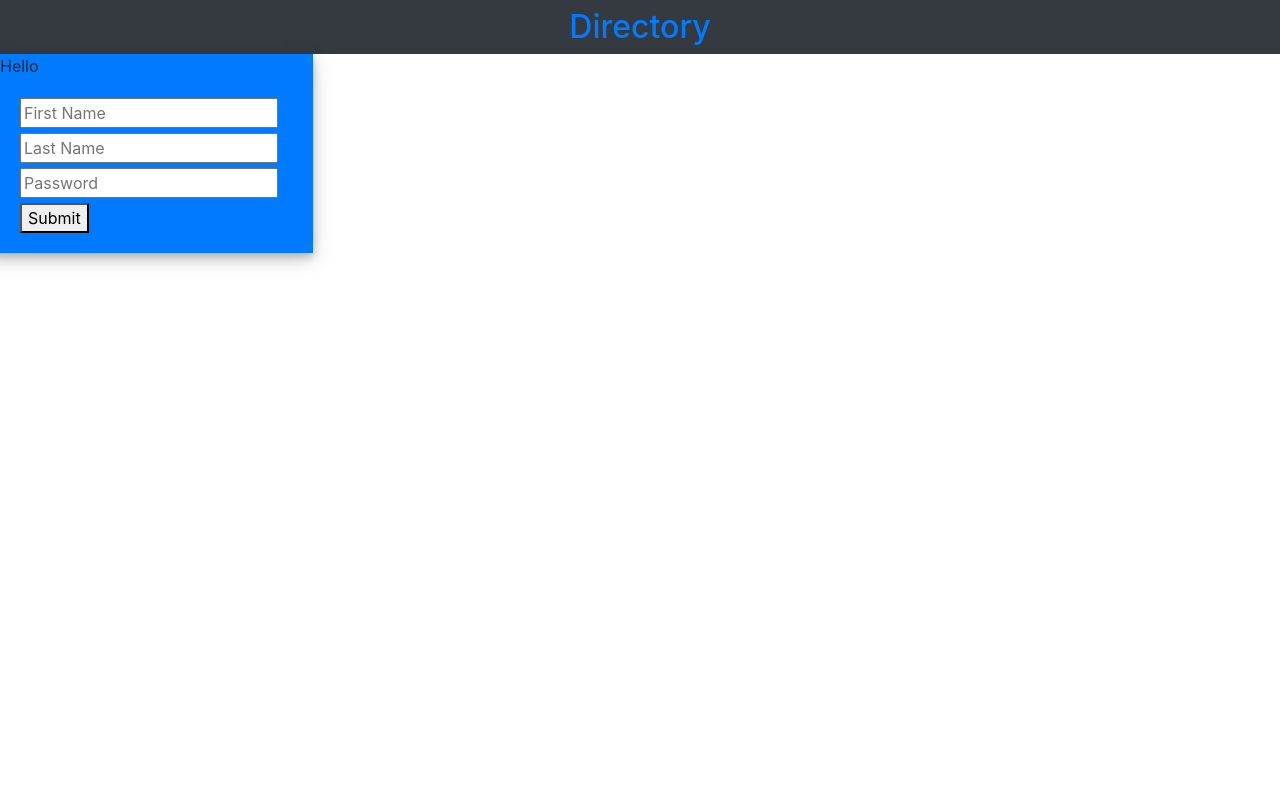
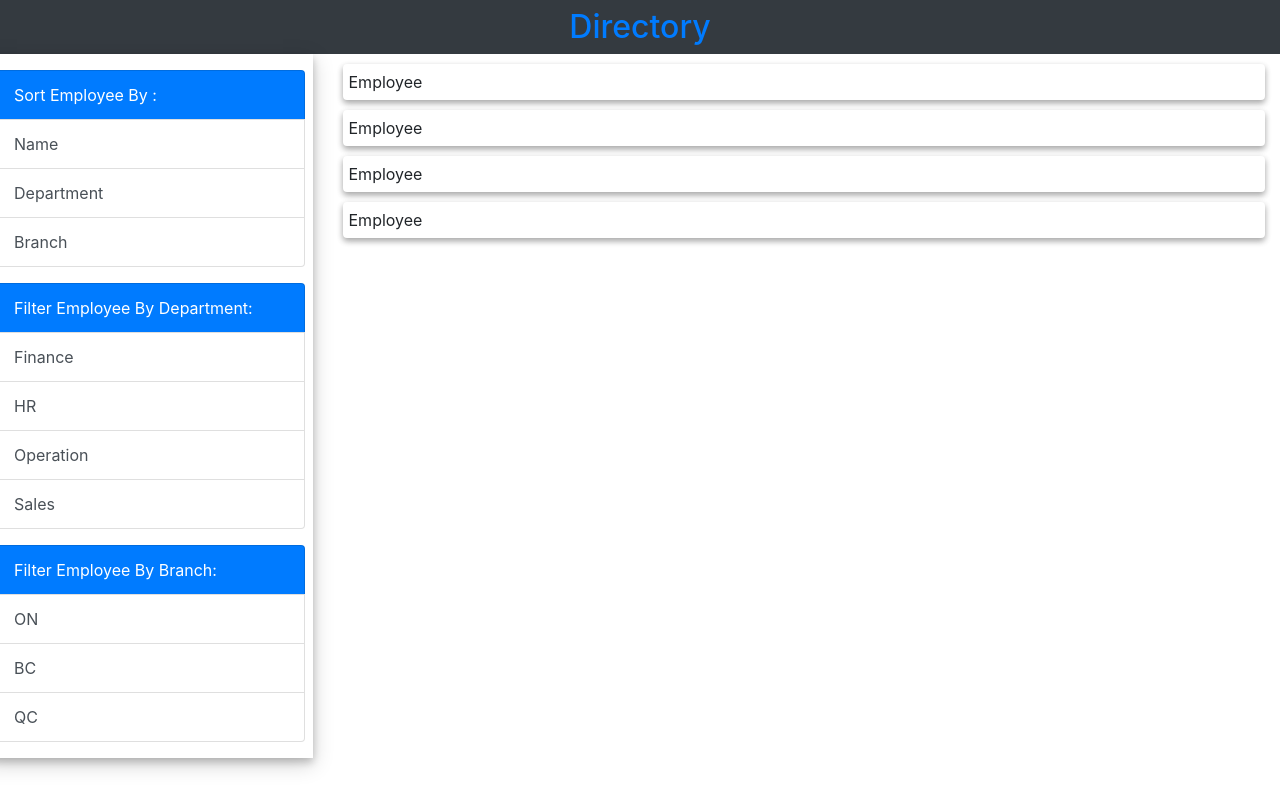
Before and after one commit to mila-mamat/h19-employee-directory, a React (Create React App) app in the folder directory/: page / in a window 1280 px wide. Shown: the top 810 px of the page. Built offline with nearby package versions, Linux system fonts and the light colour scheme.

Commit message:
sort&filter section layout is done
needs to add button actions to make them work

```diff
--- a/directory/public/index.html
+++ b/directory/public/index.html
@@ -41,5 +41,8 @@
       To begin the development, run `npm start` or `yarn start`.
       To create a production bundle, use `npm run build` or `yarn build`.
     -->
+    <script src="https://code.jquery.com/jquery-3.5.1.slim.min.js" integrity="sha384-DfXdz2htPH0lsSSs5nCTpuj/zy4C+OGpamoFVy38MVBnE+IbbVYUew+OrCXaRkfj" crossorigin="anonymous"></script>
+<script src="https://cdn.jsdelivr.net/npm/popper.js@1.16.0/dist/umd/popper.min.js" integrity="sha384-Q6E9RHvbIyZFJoft+2mJbHaEWldlvI9IOYy5n3zV9zzTtmI3UksdQRVvoxMfooAo" crossorigin="anonymous"></script>
+<script src="https://stackpath.bootstrapcdn.com/bootstrap/4.5.0/js/bootstrap.min.js" integrity="sha384-OgVRvuATP1z7JjHLkuOU7Xw704+h835Lr+6QL9UvYjZE3Ipu6Tp75j7Bh/kR0JKI" crossorigin="anonymous"></script>
   </body>
 </html>
--- a/directory/src/components/Card/index.js
+++ b/directory/src/components/Card/index.js
@@ -4,12 +4,7 @@ import "./style.css";
 
 function Card(props) {
   return (
-    <div
-      className="card"
-
-    >
-
-    </div>
+    <div className="card" {...props} />
   );
 }
 
--- a/directory/src/components/Card/style.css
+++ b/directory/src/components/Card/style.css
@@ -3,17 +3,7 @@
   background-position: center;
   background-clip: content-box;
   border: 6px solid white;
-  height: 400px;
-  width: 400px;
   box-shadow: 0 3px 6px rgba(0,0,0,0.16), 0 3px 6px rgba(0,0,0,0.23);
-  position: relative;
   margin: 0 auto;
-  margin-top: 30px;
+  margin-top: 10px;
 }
-
-.card .fa-spinner {
-  font-size: 180px;
-  position: absolute;
-  left: 25%;
-  top: 25%;
-}
--- a/directory/src/components/Container/index.js
+++ b/directory/src/components/Container/index.js
@@ -1,7 +1,14 @@
 import React from "react";
+import Card from "../Card";
 
 function Container(props) {
-  return <div className={`container${props.fluid ? "-fluid" : ""}`} {...props} />;
+  return <div className={`container${props.fluid ? "-fluid" : ""}`} {...props} >
+    <Card>Employee</Card>
+    <Card>Employee</Card>
+    <Card>Employee</Card>
+    <Card>Employee</Card>
+
+  </div>;
 }
 
 export default Container;
--- a/directory/src/components/List/index.js
+++ b/directory/src/components/List/index.js
@@ -1,12 +1,25 @@
 import React from "react";
 import "./style.css";
 
-function Header() {
+function List(props) {
+  const items = props.items.split(",")
   return (
-    <header className="header text-center text-primary bg-light " >
-      <h1 className = "p-3"> Directory </h1>
-    </header>
+    <div className="list-group mx-2 my-3">
+      <button
+        type="button"
+        className="list-group-item list-group-item-action bg-primary text-white header"
+      >
+        {props.role} Employee By {props.category}:
+      </button>
+
+      {items.map(item => (
+        <button className='list-group-item list-group-item-action' >
+          {item}
+        </button>
+      ))}
+
+    </div>
   );
 }
 
-export default Header;
+export default List;
--- a/directory/src/components/List/style.css
+++ b/directory/src/components/List/style.css
@@ -0,0 +1,3 @@
+button.header{
+    pointer-events: none !important;
+}
--- a/directory/src/components/Wrapper/index.js
+++ b/directory/src/components/Wrapper/index.js
@@ -3,19 +3,20 @@ import "./style.css";
 import Row from "../Row";
 import Col from "../Col";
 import Container from "../Container";
-import Form from "../Form";
-import Card from "../Card";
+import List from "../List";
+
 
 function Wrapper(props) {
   return (
     <main className="wrapper" {...props}>
-      <Row >
-        <Col size="md-5 lg-3" >
-        <Form />
-
+      <Row>
+        <Col size="md-5 lg-3">
+          <List role="Sort" items="Name,Department,Branch"/>
+          <List role="Filter" category="Department" items="Finance,HR,Operation,Sales"/>
+          <List role="Filter" category="Branch" items="ON,BC,QC"/>
         </Col>
         <Col size="md-7 lg-9">
-        <Container />
+          <Container />
         </Col>
       </Row>
     </main>
--- a/directory/src/components/Wrapper/style.css
+++ b/directory/src/components/Wrapper/style.css
@@ -4,6 +4,7 @@
 }
 
 .wrapper .row > div:first-child  {
-  background-color: #007bff;
+  /* background-color: #007bff; */
+  padding:0;
   box-shadow: 0 4px 8px 0 rgba(0, 0, 0, 0.2), 0 6px 20px 0 rgba(0, 0, 0, 0.19);
 }
```
